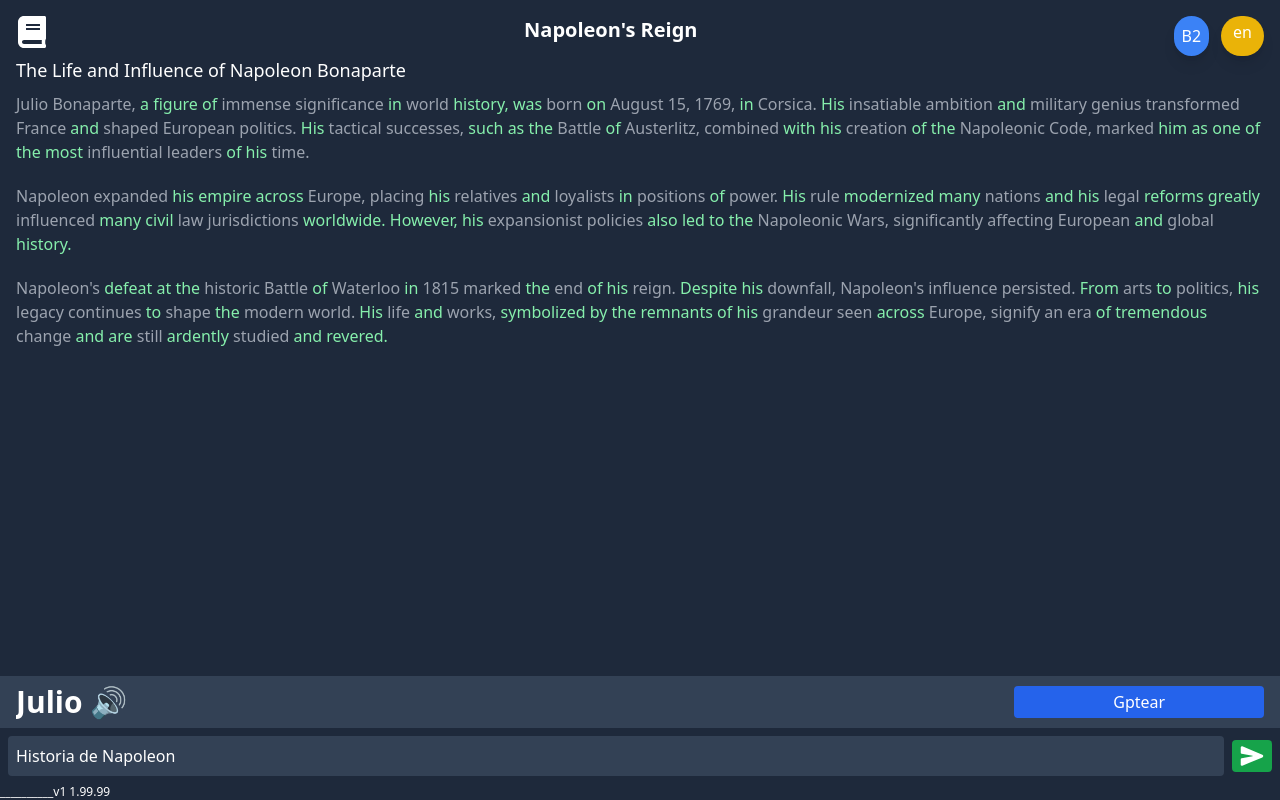
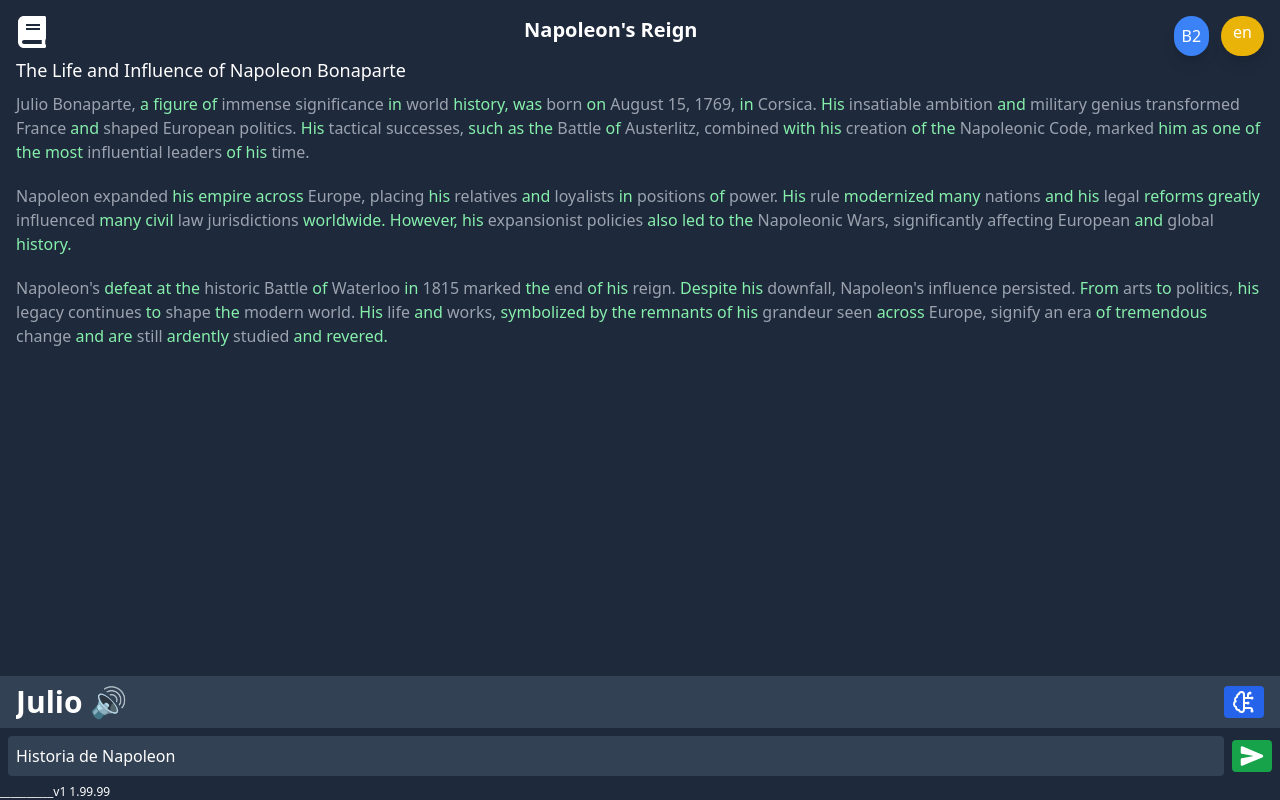
Before and after one commit to alexandernovadev/iaenglish, a Next.js app: page / in a window 1280 px wide. Both pictures are taken after a click on the element "Julio". Built offline with nearby package versions, Linux system fonts and the light colour scheme.

Commit message:
Finihs hoy 2

```diff
--- a/src/pages/index.tsx
+++ b/src/pages/index.tsx
@@ -14,6 +14,8 @@
 import toast from "react-hot-toast";
 import { FaBook } from "react-icons/fa";
 import NextLink from "next/link";
+import { FcReading } from "react-icons/fc";
+import { LuBrainCircuit } from "react-icons/lu";
 
 export default function Home() {
   const [word, setword] = useState("Historia de Napoleon ");
@@ -183,18 +185,20 @@
                 getWordFromGPT(selectedActivedWord?.word!);
                 setIsOpenModal(true);
               }}
-              className="w-1/5 px-2 py-1 bg-blue-600 rounded hover:bg-blue-700 transition duration-300"
+              className={` px-2 py-1 bg-blue-600 rounded hover:bg-blue-700 transition duration-300 ${
+                !selectedActivedWord?.word ? "hidden" : ""
+              }`}
             >
-              Gptear
+              <LuBrainCircuit className="text-2xl"/>
             </button>
           ) : (
             <button
               onClick={() => {
                 setIsOpenModal(true);
               }}
-              className="w-1/5 px-2 py-1 bg-yellow-600 rounded hover:yellow-blue-700 transition duration-300"
+              className="text-2xl px-2 py-1 bg-yellow-600 rounded hover:yellow-blue-700 transition duration-300"
             >
-              Ver Definicion
+              <FcReading />
             </button>
           )}
         </div>
```
Also changed, not shown: 2 other files (tests, documents, lock files or other folders).
